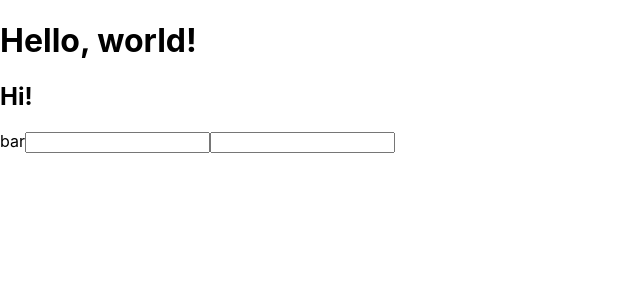
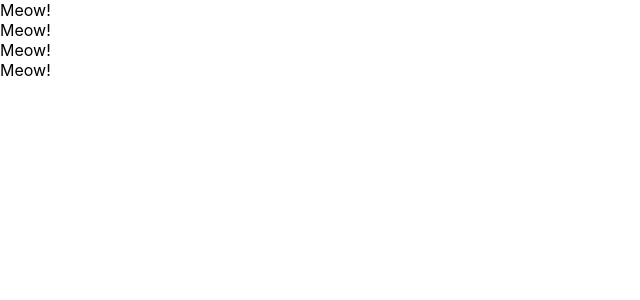
Before and after one commit to tatenodev/udemy-react-redux-crud-app, a React (Create React App) app: page / in a window 1280 px wide. Shown: the top 300 px of the page, without its empty margins (0-640 px from the left). Built offline with nearby package versions, Linux system fonts and the light colour scheme.

Commit message:
create class component and functional component

```diff
--- a/src/App.js
+++ b/src/App.js
@@ -1,18 +1,33 @@
 import React from 'react';
 
+// const App = () => {
+//   const dom = <h2 className="foo">Hi!</h2>
+//   return (
+//     <>
+//     <h1>
+//       Hello, world!
+//     </h1>
+//     {dom}
+//     <label htmlFor="bar">bar</label>
+//     <input id="bar" onClick={() => console.log('hello world')}/>
+//     <input onChange={() => console.log('hello world')}/>
+//     </>
+//   );
+// }
+
 const App = () => {
-  const dom = <h2 className="foo">Hi!</h2>
-  return (
-    <>
-    <h1>
-      Hello, world!
-    </h1>
-    {dom}
-    <label htmlFor="bar">bar</label>
-    <input id="bar" onClick={() => console.log('hello world')}/>
-    <input onChange={() => console.log('hello world')}/>
-    </>
-  );
+    return (
+        <div>
+            <Cat />
+            <Cat />
+            <Cat />
+            <Cat />
+        </div>
+    )
+}
+
+const Cat = () => {
+    return <div>Meow!</div>
 }
 
 export default App;
```
